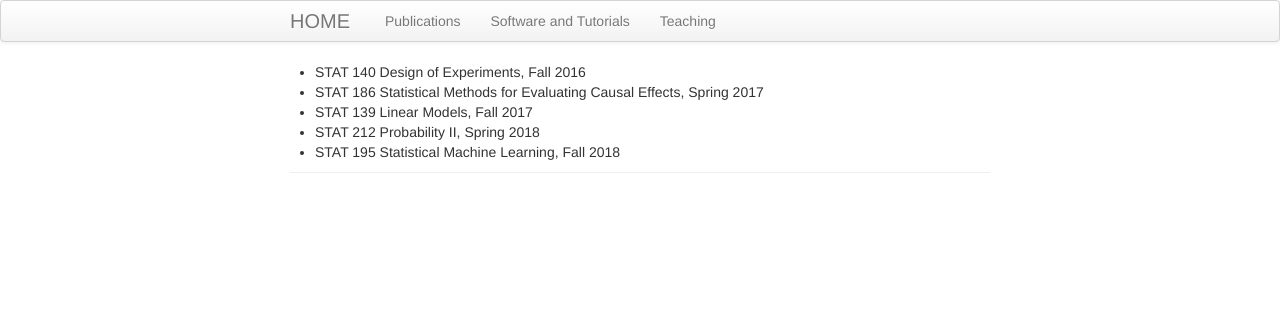
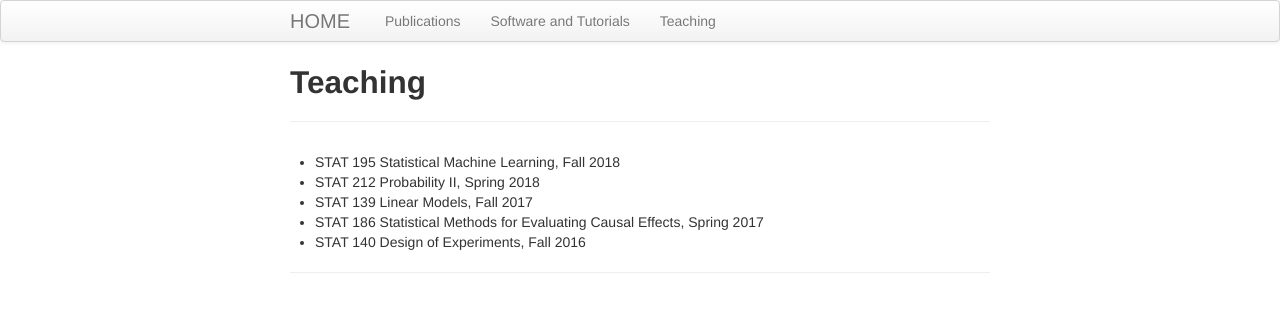
Before and after one commit to stathuang/dmhuang.github.io, a Jekyll site: the page built from pages/teaching.md, in a window 1280 px wide. Shown: the top 312 px of the page. Built offline with Jekyll 4.4.1, drawn with Linux system fonts in a browser that asks for light colours; some of the changed lines change nothing that is shown.

Commit message:
Update teaching.md

```diff
--- a/pages/teaching.md
+++ b/pages/teaching.md
@@ -1,12 +1,12 @@
 ---
-layout: default
+layout: page
 title: Teaching
 tagline: Teaching
 description: Course I taught and am teaching
 ---
 
-- STAT 140 Design of Experiments, Fall 2016
-- STAT 186 Statistical Methods for Evaluating Causal Effects, Spring 2017
-- STAT 139 Linear Models, Fall 2017
-- STAT 212 Probability II, Spring 2018
-- STAT 195 Statistical Machine Learning, Fall 2018
+- STAT 195  Statistical Machine Learning,  Fall 2018
+- STAT 212  Probability II,   Spring 2018
+- STAT 139  Linear Models,   Fall 2017
+- STAT 186  Statistical Methods for Evaluating Causal Effects,    Spring 2017
+- STAT 140  Design of Experiments,    Fall 2016
```
